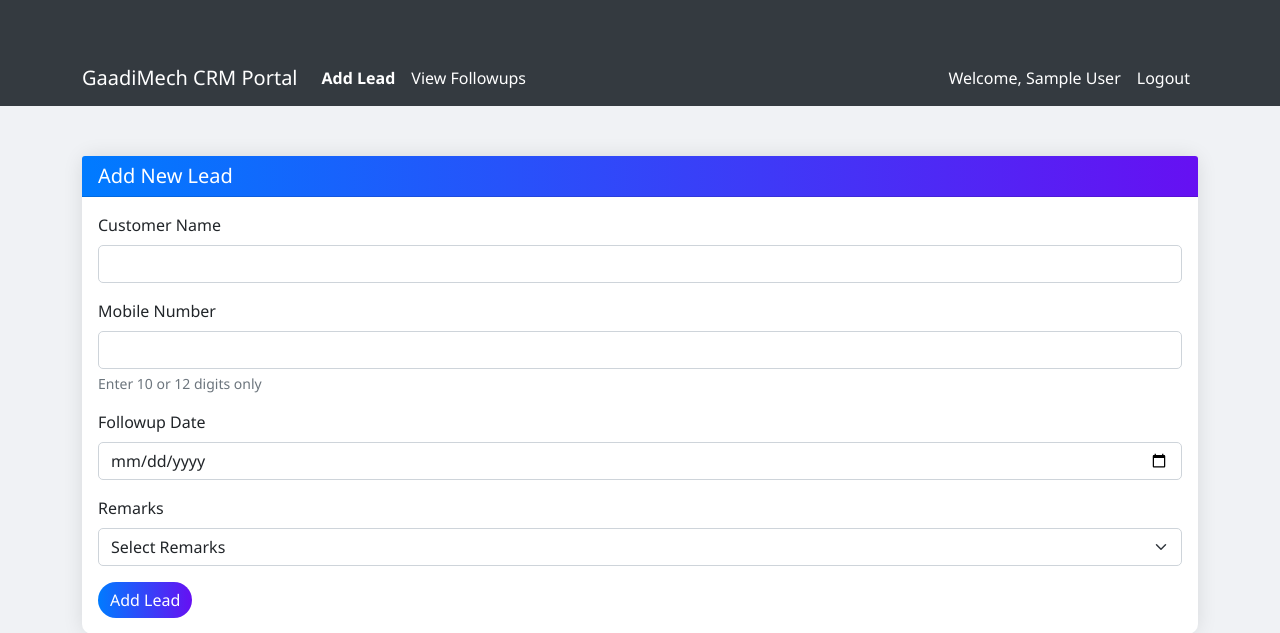
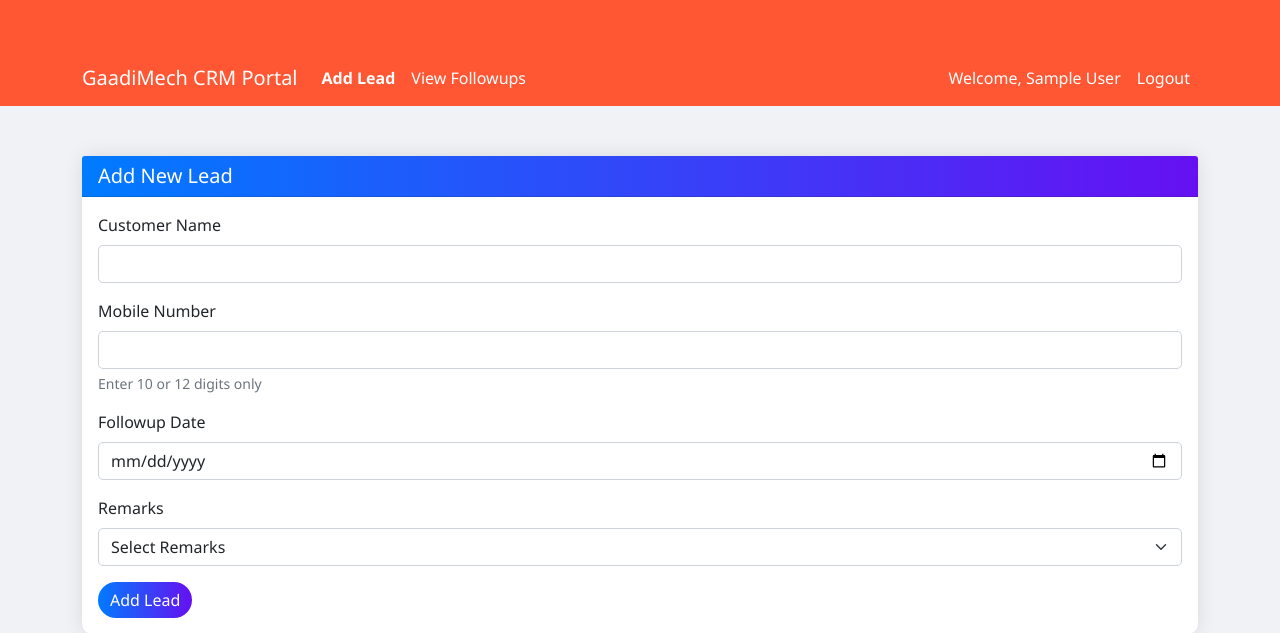
Before and after one commit to gaadimech/GaadiMech-CRM-aws, a Flask app: page / in a window 1280 px wide. Shown: the top 633 px of the page. Run offline with Flask 3, Linux system fonts and the light colour scheme; the visitor is signed in with stand-in values (Sample User, id 1); data comes from the database, SQL or seed files in the repository.

Commit message:
Update files with latest changes

```diff
--- a/templates/index.html
+++ b/templates/index.html
@@ -11,7 +11,7 @@
             font-family: 'Segoe UI', Tahoma, Geneva, Verdana, sans-serif;
         }
         .navbar {
-            background-color: #343a40; /* Changed color for better visibility */
+            background-color: #ff5733; /* Brighter color for better visibility */
         }
         .navbar-brand, .nav-link {
             color: white !important;
```
